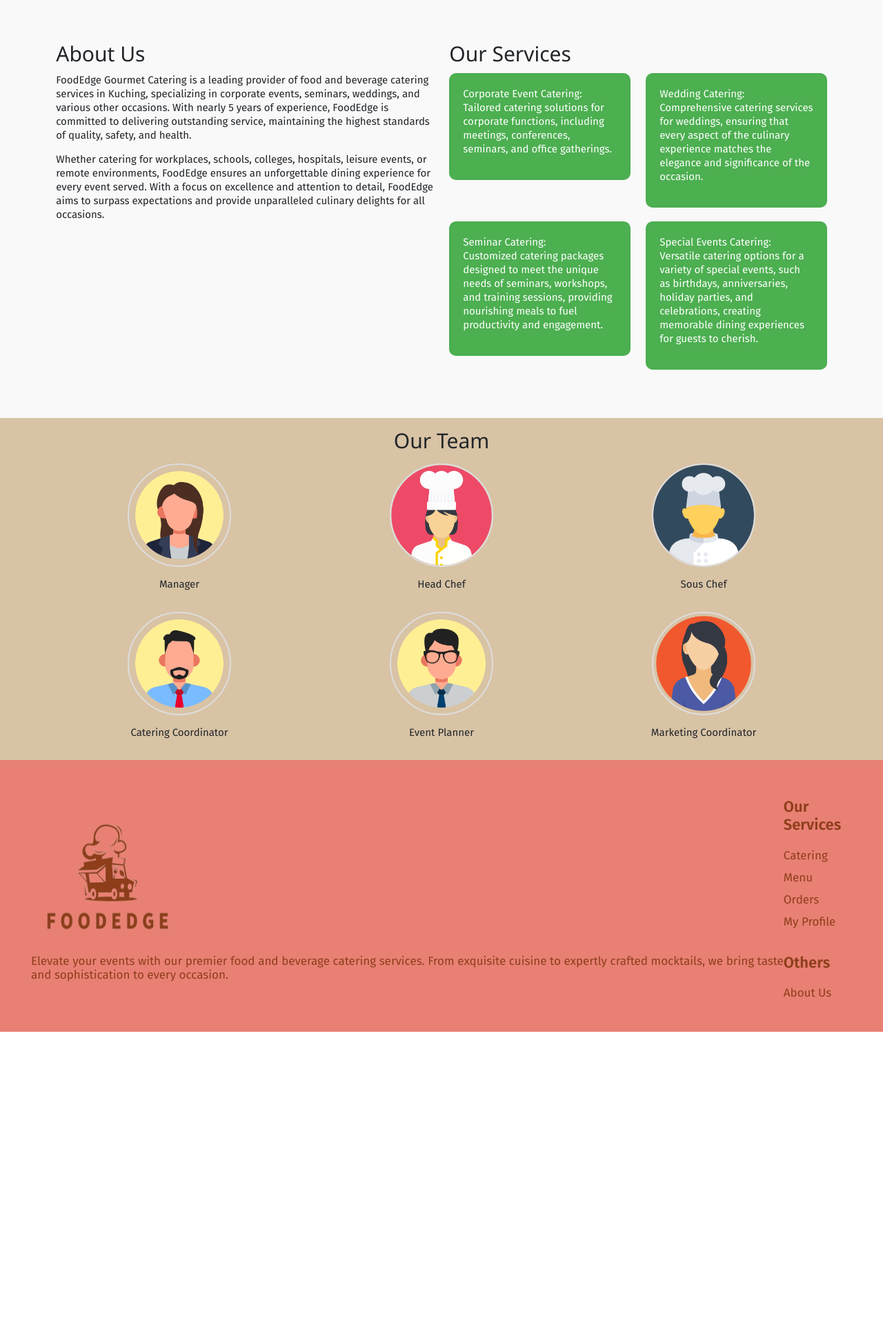
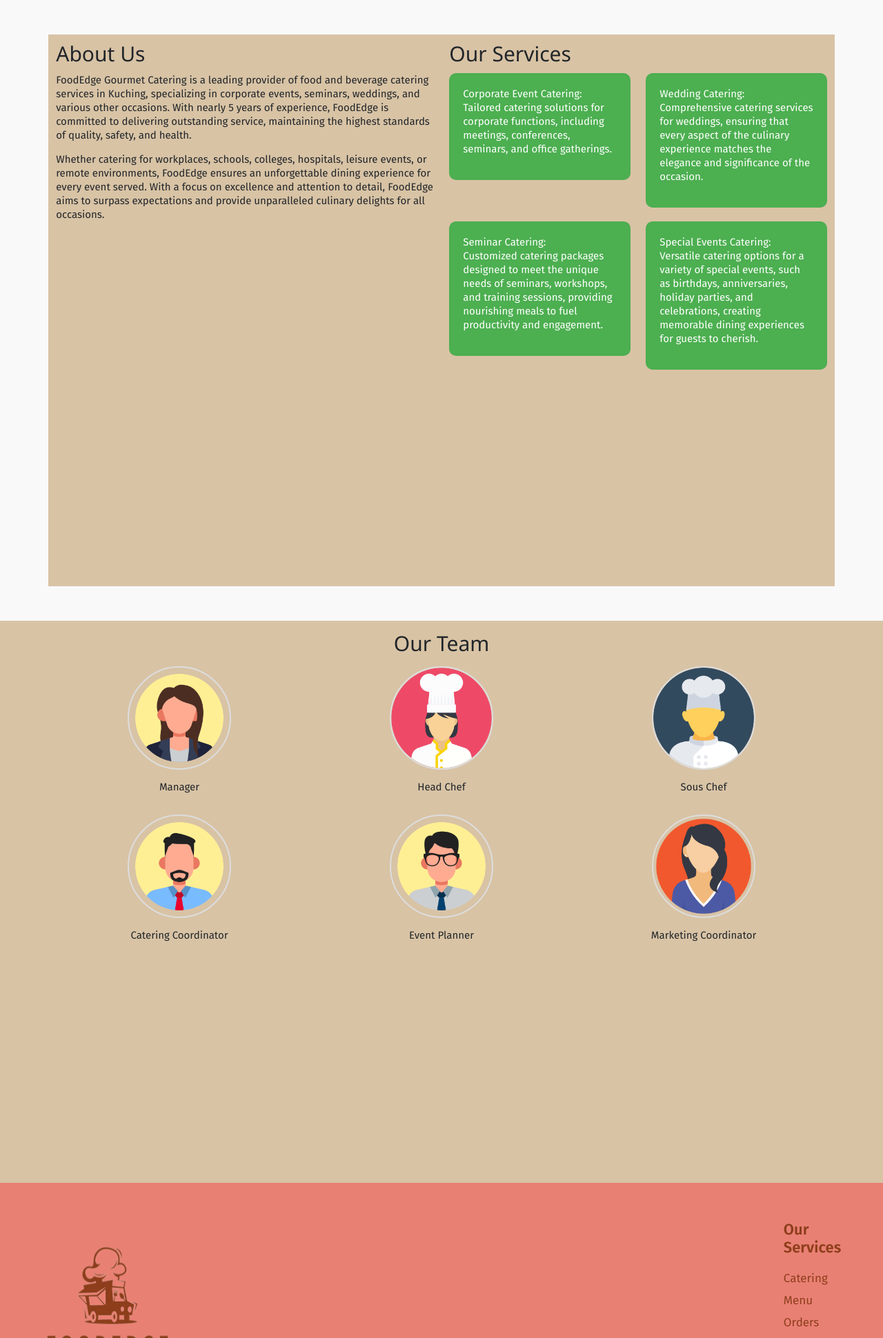
Before and after one commit to hamm0208/SWE20001_Group2, a PHP site: page /aboutus.php in a window 1280 px wide. Shown: the part 186-2126 px from the top of the page at 69% size. Before the commit the page ends 1682 px from the top, so only its background shows below. Run offline with PHP 8.4, Linux system fonts and the light colour scheme; some web fonts are replaced.

Commit message:
Update style.css

```diff
--- a/CSS/style.css
+++ b/CSS/style.css
@@ -380,7 +380,6 @@ nav a:hover {
     align-items: center;
     padding: 0px 90px 20px 20px;
     background-color: #d8c3a5;
-    margin-bottom: 40px;
 }
 
 .category {
@@ -629,6 +628,11 @@ li {
 }
 
 /* Profile container */
+.container{
+    background-color: #D8C3A5;
+    width: 100%;
+    min-height: 100vh;
+}
 .container h1{
     text-align: center;
     margin-bottom: 20px;
```
